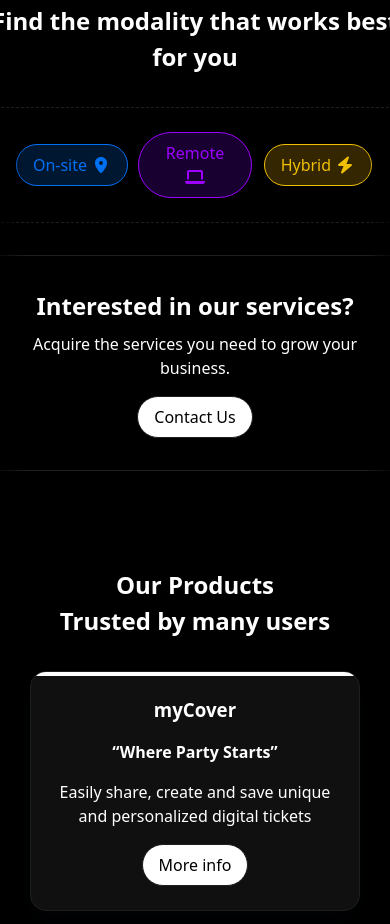
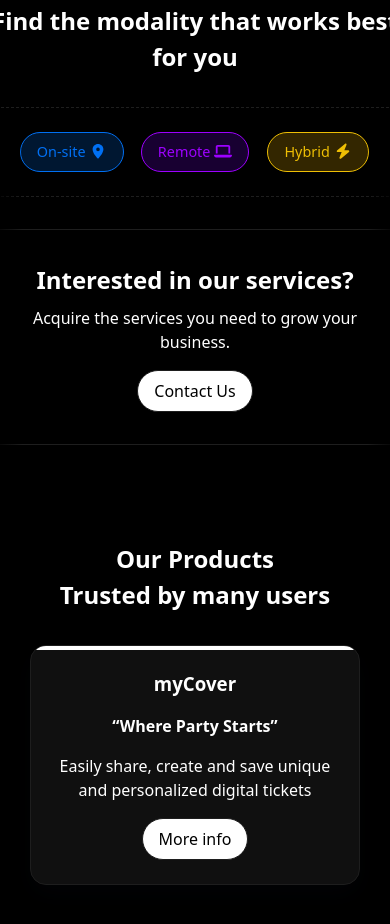
Before and after one commit to neza-startup/neza-startup, a React (Vite) app: page / in a window 390 px wide. Shown: the part 3340-4264 px from the top of the page. Built offline with nearby package versions, Linux system fonts and the light colour scheme.

Commit message:
improved content and structure
styles frontend and backend properties

```diff
--- a/src/styles/Services.module.css
+++ b/src/styles/Services.module.css
@@ -557,6 +557,10 @@
         font-size: 1.2rem;
       }
 
+      span.serviceModality {
+        font-size: 0.9rem;
+      }
+
       p {
         font-size: 0.9rem;
       }
```
